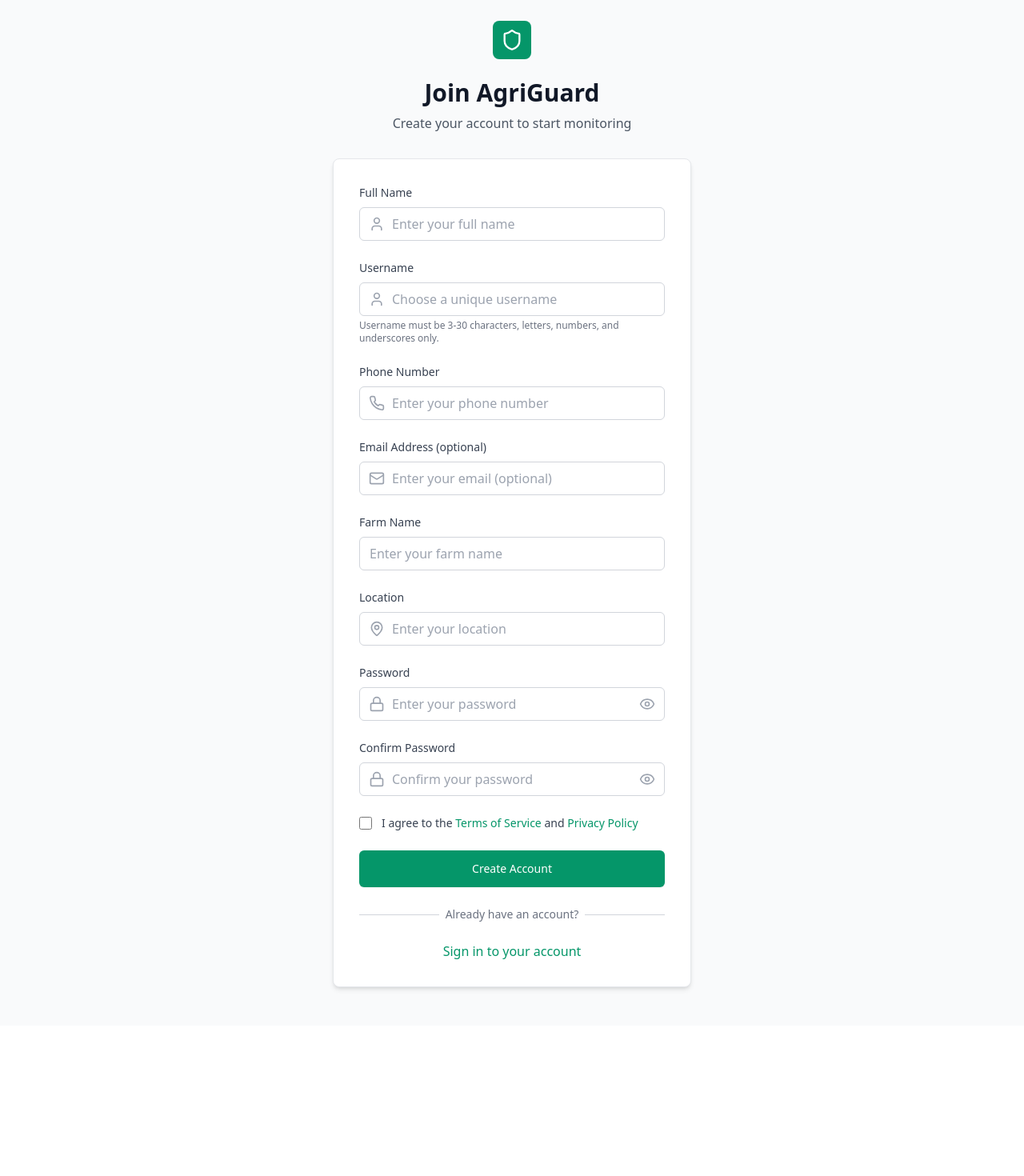
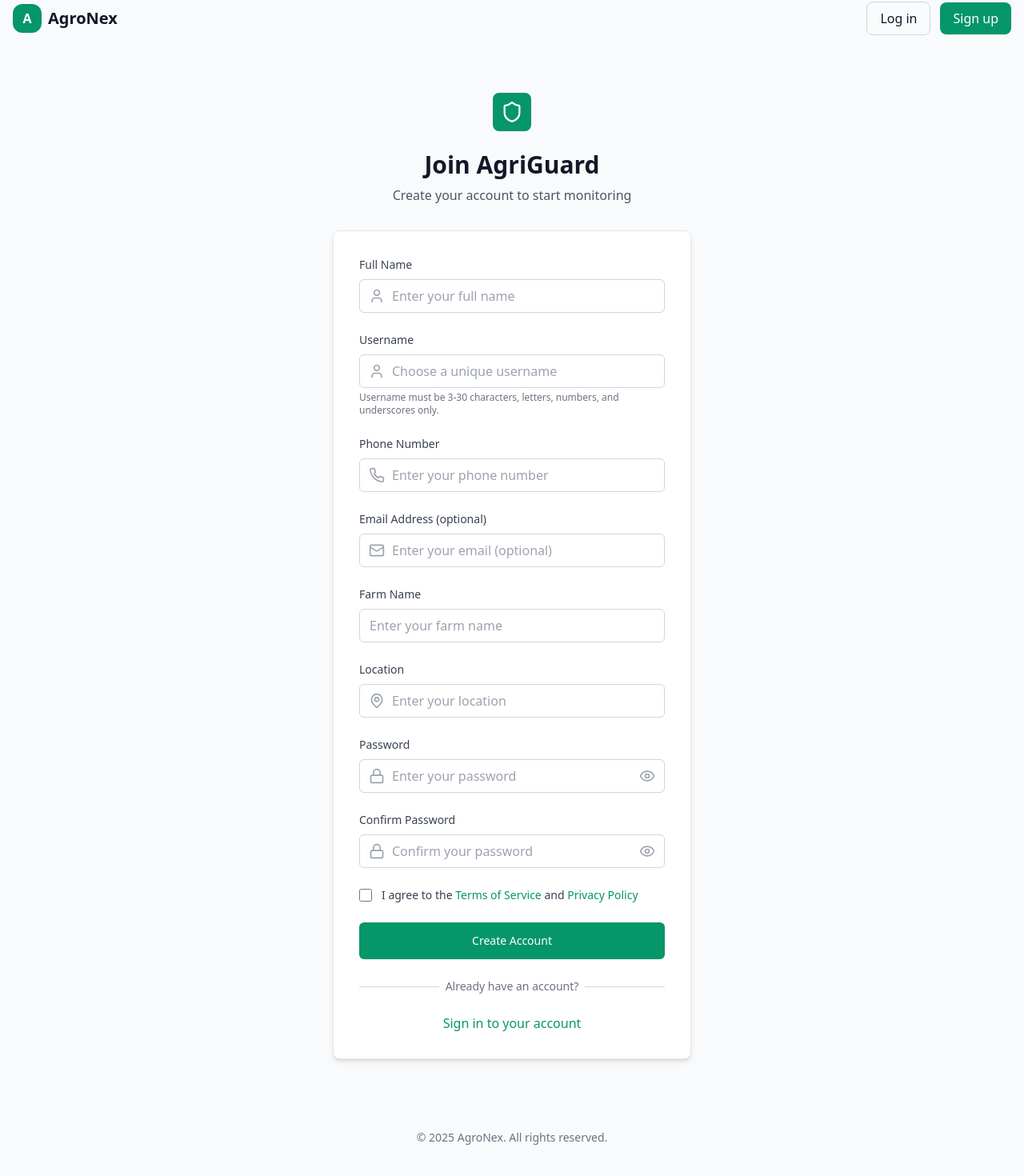
Before and after one commit to lord-rudra0/AgriGuard, a React (Vite) app in the folder frontend/: page /register in a window 1280 px wide. Shown: the part 22-1492 px from the top of the page at 80% size. Before the commit the page ends 1304 px from the top, so only its background shows below. Built offline with nearby package versions, Linux system fonts and the light colour scheme.

Commit message:
login navbar adde

```diff
--- a/frontend/src/App.jsx
+++ b/frontend/src/App.jsx
@@ -49,13 +49,32 @@ const PublicRoute = ({ children }) => {
 const AppLayout = ({ children }) => {
   const { user } = useAuth();
 
+  const PublicNav = () => (
+    <header className="container mx-auto px-4 py-6 flex items-center justify-between">
+      <div className="flex items-center gap-2">
+        <div className="w-9 h-9 rounded-xl bg-primary-600 text-white flex items-center justify-center font-bold">A</div>
+        <span className="text-xl font-semibold text-gray-900 dark:text-white">AgroNex</span>
+      </div>
+      <nav className="flex items-center gap-3">
+        <a href="/login" className="px-4 py-2 rounded-lg border border-gray-300 dark:border-gray-700 text-gray-900 dark:text-gray-100 hover:bg-gray-100 dark:hover:bg-gray-800">Log in</a>
+        <a href="/register" className="px-4 py-2 rounded-lg bg-primary-600 text-white hover:bg-primary-700 shadow-sm">Sign up</a>
+      </nav>
+    </header>
+  );
+
+  const PublicFooter = () => (
+    <footer className="container mx-auto px-4 py-10 text-center text-sm text-gray-500 dark:text-gray-400">
+      © {new Date().getFullYear()} AgroNex. All rights reserved.
+    </footer>
+  );
+
   return (
     <div className="min-h-screen flex flex-col bg-gray-50 dark:bg-gray-900 transition-colors duration-300">
-      {user && <Header />}
+      {user ? <Header /> : <PublicNav />}
       <main className="flex-1">
         {children}
       </main>
-      {user && <Footer />}
+      {user ? <Footer /> : <PublicFooter />}
     </div>
   );
 };
--- a/frontend/src/pages/Landing.jsx
+++ b/frontend/src/pages/Landing.jsx
@@ -34,17 +34,7 @@ const features = [
 export default function Landing() {
   return (
     <div className="min-h-screen bg-gradient-to-b from-white to-gray-50 dark:from-gray-900 dark:to-gray-950">
-      {/* Nav */}
-      <header className="container mx-auto px-4 py-6 flex items-center justify-between">
-        <div className="flex items-center gap-2">
-          <div className="w-9 h-9 rounded-xl bg-primary-600 text-white flex items-center justify-center font-bold">A</div>
-          <span className="text-xl font-semibold text-gray-900 dark:text-white">AgroNex</span>
-        </div>
-        <nav className="flex items-center gap-3">
-          <Link to="/login" className="px-4 py-2 rounded-lg border border-gray-300 dark:border-gray-700 text-gray-900 dark:text-gray-100 hover:bg-gray-100 dark:hover:bg-gray-800">Log in</Link>
-          <Link to="/register" className="px-4 py-2 rounded-lg bg-primary-600 text-white hover:bg-primary-700 shadow-sm">Sign up</Link>
-        </nav>
-      </header>
+      {/* Nav rendered by AppLayout for public routes */}
 
       {/* Hero */}
       <section className="container mx-auto px-4 py-10 md:py-20 grid md:grid-cols-2 items-center gap-10">
@@ -126,9 +116,7 @@ export default function Landing() {
         </div>
       </section>
 
-      <footer className="container mx-auto px-4 py-10 text-center text-sm text-gray-500 dark:text-gray-400">
-        © {new Date().getFullYear()} AgroNex. All rights reserved.
-      </footer>
+      {/* Footer rendered by AppLayout for public routes */}
     </div>
   );
 }
```
